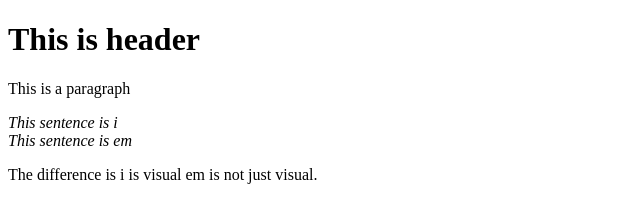
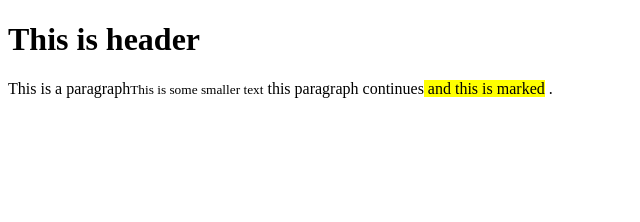
Before and after one commit to ellyse12/html-freeroam, a plain HTML site: page index.html in a window 1280 px wide. Shown: the whole page, without its empty margins (0-640 px from the left). Drawn offline with Linux system fonts and the light colour scheme.

Commit message:
Small and Mark function

```diff
--- a/index.html
+++ b/index.html
@@ -3,9 +3,9 @@
   <head> </head>
   <body>
     <h1>This is header</h1>
-    <p>This is a paragraph</p>
-    <i>This sentence is i</i><br />
-    <em>This sentence is em</em>
-    <p>The difference is i is visual em is not just visual.</p>
+    <p>
+      This is a paragraph<small>This is some smaller text</small> this paragraph
+      continues<mark> and this is marked</mark> .
+    </p>
   </body>
 </html>
```
